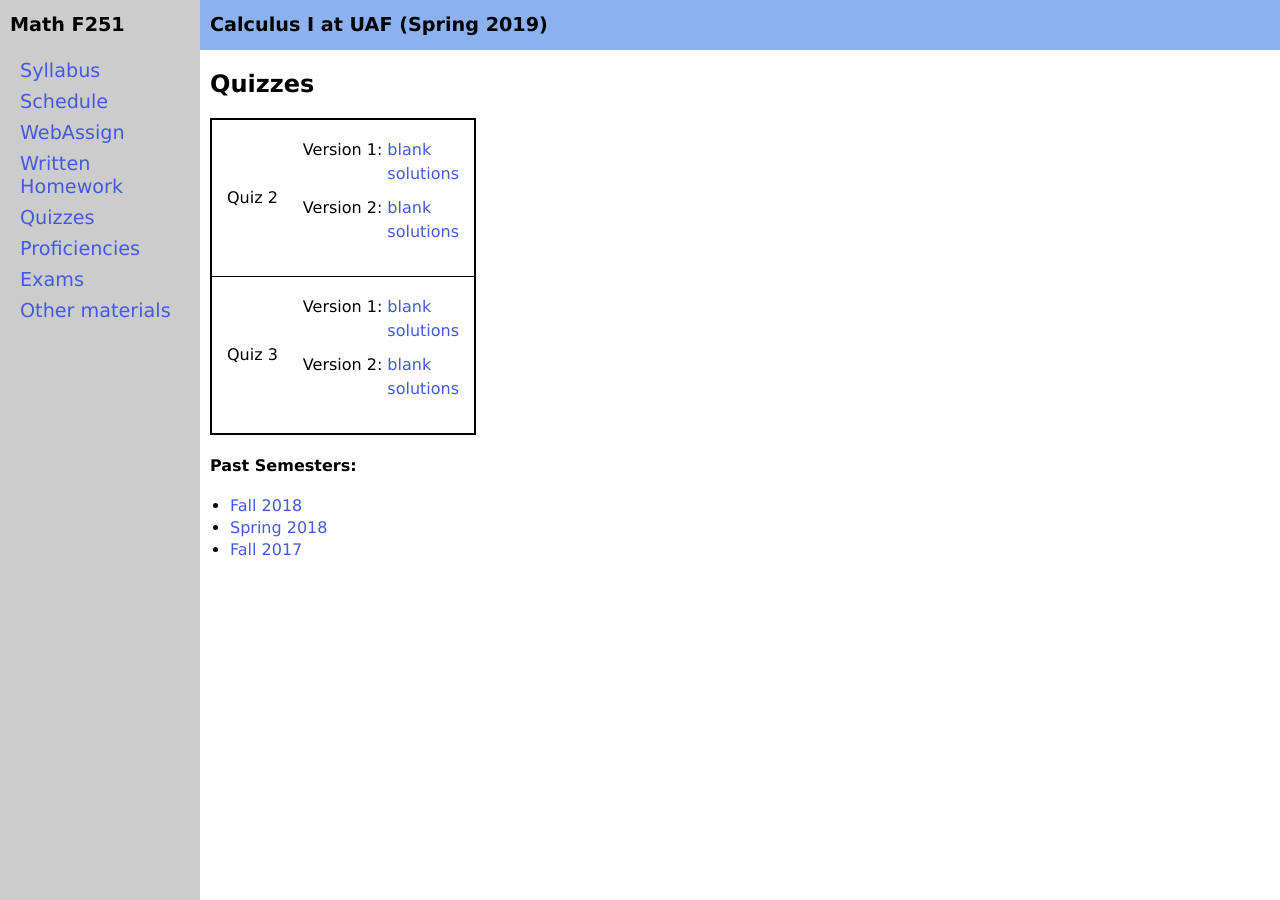
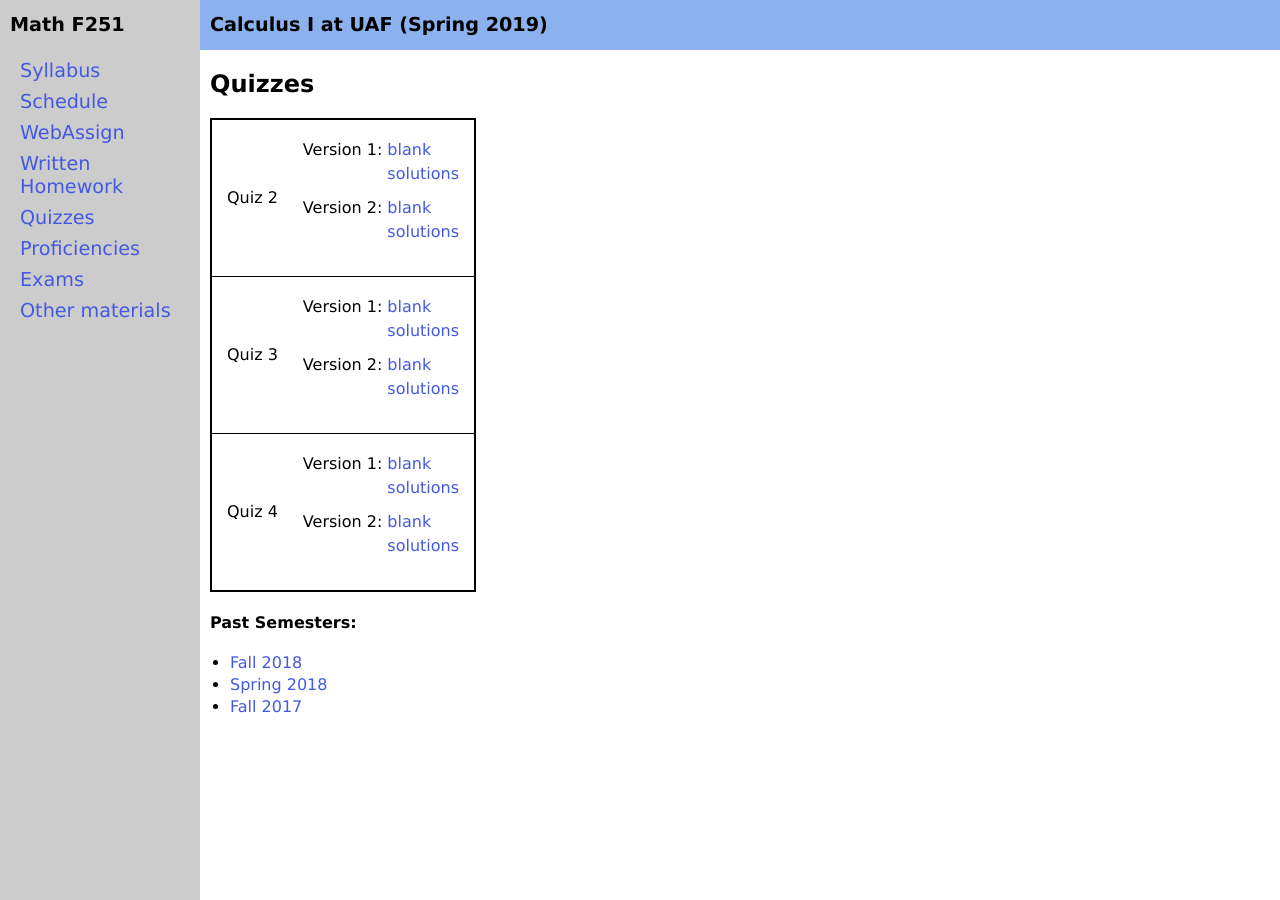
Before and after one commit to uaf-math/calc1, a Jekyll site: the page built from quizzes.md, in a window 1280 px wide. Built offline with Jekyll 4.4.1, drawn with Linux system fonts in a browser that asks for light colours.

Commit message:
post quiz 4; solns need to post once John sends ...

```diff
--- a/_data/quizzes-s2019.yml
+++ b/_data/quizzes-s2019.yml
@@ -17,3 +17,11 @@
       - name: Version 2
         blank: Quiz-3-v2.pdf
         solutions: Quiz-3-v2-Sols.pdf
+  - name: Quiz 4
+    versions:
+      - name: Version 1
+        blank: Quiz-4-v1.pdf
+        solutions: Quiz-4-v1-Sols.pdf
+      - name: Version 2
+        blank: Quiz-4-v2.pdf
+        solutions: Quiz-4-v2-Sols.pdf
```
Also changed, not shown: 2 other files.
